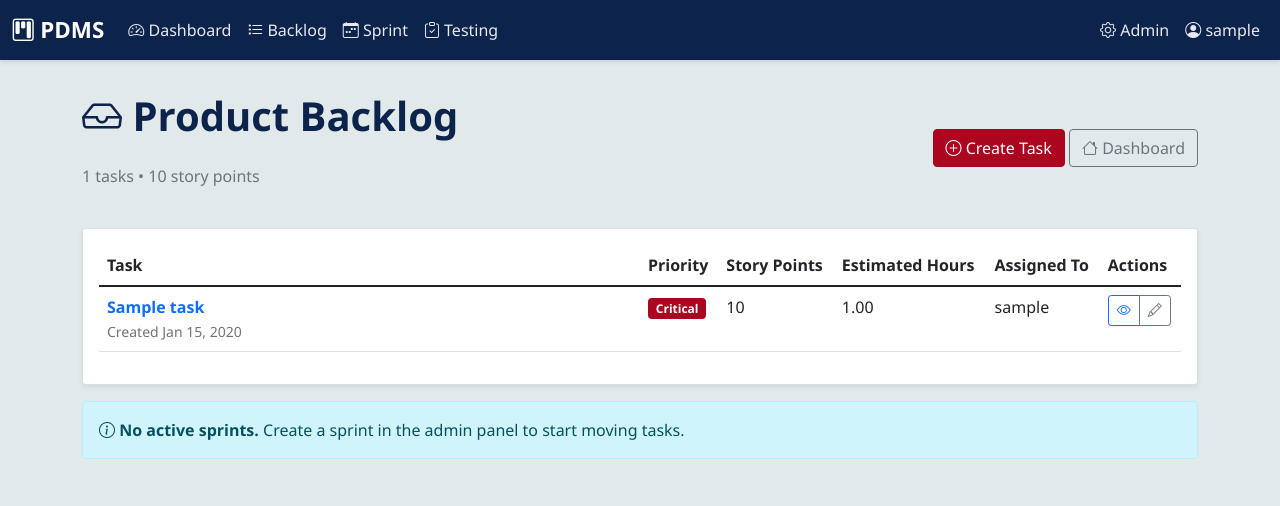
After one commit to David-Coulter/sfwe507site, a Django app: page /backlog/ in a window 1280 px wide. The commit adds this page. Shown: the top 506 px of the page. Run offline with Django 5.2, Linux system fonts and the light colour scheme; a user stored in the database is signed in; tables that the repository leaves empty hold one stand-in row (values such as "Sample post"); some libraries are stand-ins or nearby versions.

Commit message:
Complete user story 7 - product backlog view

```diff
--- a/507site/main/models.py
+++ b/507site/main/models.py
@@ -20,6 +20,12 @@ class Task(models.Model):
         (2, 'High'),
         (3, 'Medium'),
         (4, 'Low'),
+    ]
+    SPRINT_STATUS = [
+        ('NOT_STARTED', 'Not Started'),
+        ('IN_PROGRESS', 'In Progress'),
+        ('IN_REVIEW', 'In Review'),
+        ('COMPLETED', 'Completed'),
     ]
 
     # Basic Information
@@ -56,6 +62,14 @@ class Task(models.Model):
     created_at = models.DateTimeField(auto_now_add=True)
     updated_at = models.DateTimeField(auto_now=True)
 
+    # Sprint Progress
+    sprint = models.ForeignKey(
+        'Sprint',
+        on_delete=models.SET_NULL,
+        null=True,
+        blank=True,
+        related_name='tasks'
+    )
     class Meta:
         ordering = ['priority', '-created_at']
 
@@ -73,3 +87,37 @@ class Comment(models.Model):
 
     def __str__(self):
         return f"{self.author.username} commented on {self.task.title} at {self.created_at}"
+
+class Sprint (models.Model):
+
+    SPRINT_STATUS = [
+        ('NOT_STARTED', 'Not Started'),
+        ('IN_PROGRESS', 'In Progress'),
+        ('IN_REVIEW', 'In Review'),
+        ('COMPLETED', 'Completed'),
+    ]
+    name = models.CharField(max_length=100)
+    start_date = models.DateField(null=True, blank=True)
+    end_date = models.DateField(null=True, blank=True)
+    goal = models.TextField(null=True, blank=True)
+    status = models.CharField(
+        max_length=20,
+        choices=Task.SPRINT_STATUS,
+        default='NOT_STARTED'
+    )
+    created_at = models.DateTimeField(auto_now_add=True)
+    updated_at = models.DateTimeField(auto_now=True)
+
+    class Meta:
+        ordering = ['-created_at']
+
+    def __str__(self):
+        return self.name
+
+    @property
+    def task_count(self):
+        return self.tasks.count()
+
+    @property
+    def completed_tasks(self):
+        return self.task_set.filter(status='COMPLETE').count()
--- a/507site/main/templates/base.html
+++ b/507site/main/templates/base.html
@@ -193,7 +193,7 @@
                         </a>
                     </li>
                     <li class="nav-item">
-                        <a class="nav-link" href="#">
+                        <a class="nav-link" href="{% url 'product_backlog' %}">
                             <i class="bi bi-list-task"></i> Backlog
                         </a>
                     </li>
--- a/507site/main/templates/main/dashboard.html
+++ b/507site/main/templates/main/dashboard.html
@@ -20,7 +20,7 @@
                     <div class="stat-label">
                         <i class="bi bi-list-ul"></i> Product Backlog
                     </div>
-                    <a href="#" class="btn btn-sm mt-3" style="border: 1px solid #007D84; color: #007D84;">View All</a>
+                    <a href="{% url 'product_backlog' %}" class="btn btn-sm mt-3" style="border: 1px solid #007D84; color: #007D84;">View All</a>
                 </div>
             </div>
         </div>
@@ -83,7 +83,7 @@
                         <a href="{% url 'create_task' %}" class="btn btn-primary">
                             <i class="bi bi-plus-circle"></i> Create New Task
                         </a>
-                        <a href="#" class="btn btn-outline-secondary">
+                        <a href="{% url 'product_backlog' %}" class="btn btn-outline-secondary">
                             <i class="bi bi-list-ul"></i> View Product Backlog
                         </a>
                         <a href="#" class="btn btn-outline-secondary">
--- /dev/null
+++ b/507site/main/templates/main/product_backlog.html
@@ -0,0 +1,136 @@
+{% extends 'base.html' %}
+
+{% block title %}Product Backlog - PDMS{% endblock %}
+
+{% block content %}
+<div class="container">
+    <!-- Page Header -->
+    <div class="d-flex justify-content-between align-items-center mb-4">
+        <div>
+            <h1 class="page-title">
+                <i class="bi bi-inbox"></i> Product Backlog
+            </h1>
+            <p class="text-muted">
+                {{ backlog_tasks.count }} tasks • {{ total_story_points }} story points
+            </p>
+        </div>
+        <div>
+            <a href="{% url 'create_task' %}" class="btn btn-primary">
+                <i class="bi bi-plus-circle"></i> Create Task
+            </a>
+            <a href="{% url 'dashboard' %}" class="btn btn-outline-secondary">
+                <i class="bi bi-house"></i> Dashboard
+            </a>
+        </div>
+    </div>
+
+    {% if backlog_tasks %}
+    <!-- Backlog Tasks Table -->
+    <div class="card shadow-sm">
+        <div class="card-body">
+            <table class="table table-hover">
+                <thead>
+                    <tr>
+                        <th style="width: 50%;">Task</th>
+                        <th>Priority</th>
+                        <th>Story Points</th>
+                        <th>Estimated Hours</th>
+                        <th>Assigned To</th>
+                        <th>Actions</th>
+                    </tr>
+                </thead>
+                <tbody>
+                    {% for task in backlog_tasks %}
+                    <tr>
+                        <td>
+                            <a href="{% url 'task_detail' task.pk %}" class="text-decoration-none">
+                                <strong>{{ task.title }}</strong>
+                            </a>
+                            <br>
+                            <small class="text-muted">
+                                Created {{ task.created_at|date:"M d, Y" }}
+                            </small>
+                        </td>
+                        <td>
+                            <span class="badge badge-priority-{{ task.priority }}">
+                                {{ task.get_priority_display }}
+                            </span>
+                        </td>
+                        <td>{{ task.story_points }}</td>
+                        <td>{{ task.estimated_hours }}</td>
+                        <td>
+                            {% if task.assigned_to %}
+                                {{ task.assigned_to.username }}
+                            {% else %}
+                                <em class="text-muted">Unassigned</em>
+                            {% endif %}
+                        </td>
+                        <td>
+                            <div class="btn-group" role="group">
+                                <a href="{% url 'task_detail' task.pk %}"
+                                   class="btn btn-sm btn-outline-primary"
+                                   title="View Details">
+                                    <i class="bi bi-eye"></i>
+                                </a>
+                                <a href="{% url 'edit_task' task.pk %}"
+                                   class="btn btn-sm btn-outline-secondary"
+                                   title="Edit">
+                                    <i class="bi bi-pencil"></i>
+                                </a>
+
+                                <!-- Move to Sprint Dropdown -->
+                                {% if sprints %}
+                                <div class="btn-group" role="group">
+                                    <button type="button"
+                                            class="btn btn-sm btn-success dropdown-toggle"
+                                            data-bs-toggle="dropdown"
+                                            title="Move to Sprint">
+                                        <i class="bi bi-arrow-right-circle"></i> Sprint
+                                    </button>
+                                    <ul class="dropdown-menu">
+                                        {% for sprint in sprints %}
+                                        <li>
+                                            <a class="dropdown-item"
+                                               href="{% url 'move_to_sprint' task.pk sprint.pk %}">
+                                                {{ sprint.name }}
+                                            </a>
+                                        </li>
+                                        {% endfor %}
+                                    </ul>
+                                </div>
+                                {% endif %}
+                            </div>
+                        </td>
+                    </tr>
+                    {% endfor %}
+                </tbody>
+            </table>
+        </div>
+    </div>
+
+    {% else %}
+    <!-- Empty State -->
+    <div class="card shadow-sm">
+        <div class="card-body text-center py-5">
+            <i class="bi bi-inbox" style="font-size: 4rem; color: #0C234B;"></i>
+            <h3 class="mt-3">Product Backlog is Empty</h3>
+            <p class="text-muted">
+                No tasks in the backlog yet. Create your first task to get started!
+            </p>
+            <a href="{% url 'create_task' %}" class="btn btn-primary mt-3">
+                <i class="bi bi-plus-circle"></i> Create First Task
+            </a>
+        </div>
+    </div>
+    {% endif %}
+
+    <!-- Sprint Info (if no sprints exist) -->
+    {% if not sprints %}
+    <div class="alert alert-info mt-3">
+        <i class="bi bi-info-circle"></i>
+        <strong>No active sprints.</strong>
+        Create a sprint in the admin panel to start moving tasks.
+    </div>
+    {% endif %}
+</div>
+{% endblock %}
--- a/507site/main/urls.py
+++ b/507site/main/urls.py
@@ -4,8 +4,10 @@ from . import views
 urlpatterns = [
     path('', views.dashboard, name='dashboard'),
     path('register/', views.register, name='register'),
-    path('task/<int:pk>/', views.task_detail, name='task_detail'),
-    path('task/<int:pk>/edit/', views.edit_task, name='edit_task'),
+    path('task_<int:pk>/view/', views.task_detail, name='task_detail'),
+    path('task_<int:pk>/edit/', views.edit_task, name='edit_task'),
     path('task/create/', views.create_task, name='create_task'),
     path('task/<int:pk>/update-description/', views.update_task_description, name='update_task_description'),
+    path('backlog/', views.product_backlog, name='product_backlog'),
+    path('task/<int:task_pk>/move-to-sprint/<int:sprint_pk>/', views.move_to_sprint, name='move_to_sprint'),
 ]
--- a/507site/main/views.py
+++ b/507site/main/views.py
@@ -1,7 +1,7 @@
 from django.shortcuts import render, redirect
 from django.contrib.auth.decorators import login_required
 from django.contrib import messages
-from .models import Task, Comment
+from .models import Task, Comment, Sprint
 from .forms import TaskForm, CommentForm, RegisterForm
 from django.http import JsonResponse
 import json
@@ -134,3 +134,31 @@ def update_task_description(request, pk):
             return JsonResponse({'success': False, 'error': str(e)})
 
     return JsonResponse({'success': False, 'error': 'Invalid request'})
+
+@login_required
+def product_backlog(request):
+    # Retrieve tasks and sprints
+    backlog_tasks = Task.objects.filter(status='BACKLOG').order_by('priority', '-created_at')
+    sprints = Sprint.objects.filter(status__in=['PLANNING', 'ACTIVE']).order_by('-created_at')
+
+    context = {
+        'backlog_tasks': backlog_tasks,
+        'sprints': sprints,
+        'total_story_points': sum(t.story_points for t in backlog_tasks),
+    }
+
+    return render(request, 'main/product_backlog.html', context)
+
+@login_required
+def move_to_sprint(request, task_pk, sprint_pk):
+    # Move task to sprint
+    task = Task.objects.get(pk=task_pk)
+    sprint = Sprint.objects.get(pk=sprint_pk)
+
+    task.sprint = sprint
+    task.status = 'SPRINT'
+    task.save()
+
+    messages.success(request, f'Task "{task.title}" moved to {sprint.name}!')
+
+    return redirect('product_backlog')
```
Also changed, not shown: 507site/main/admin.py (+8 -1 lines), 507site/main/migrations/0004_sprint_task_sprint.py (added).
